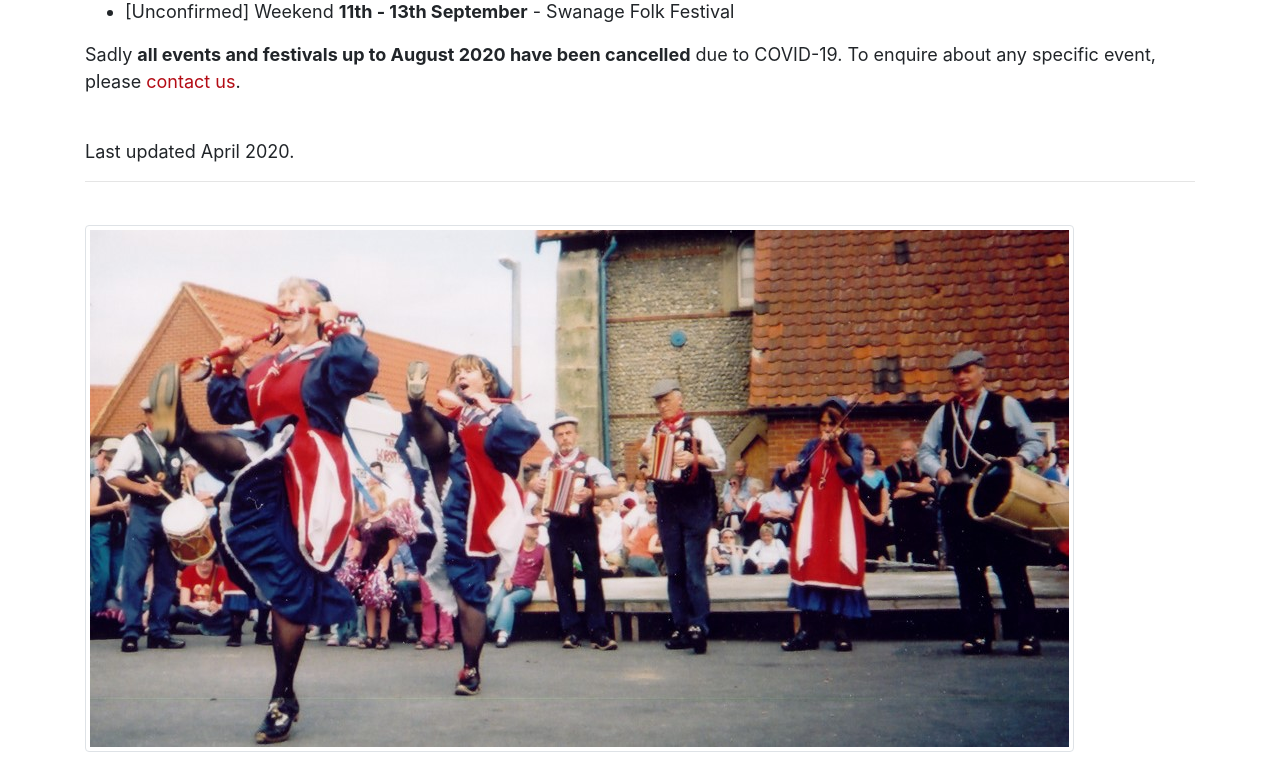
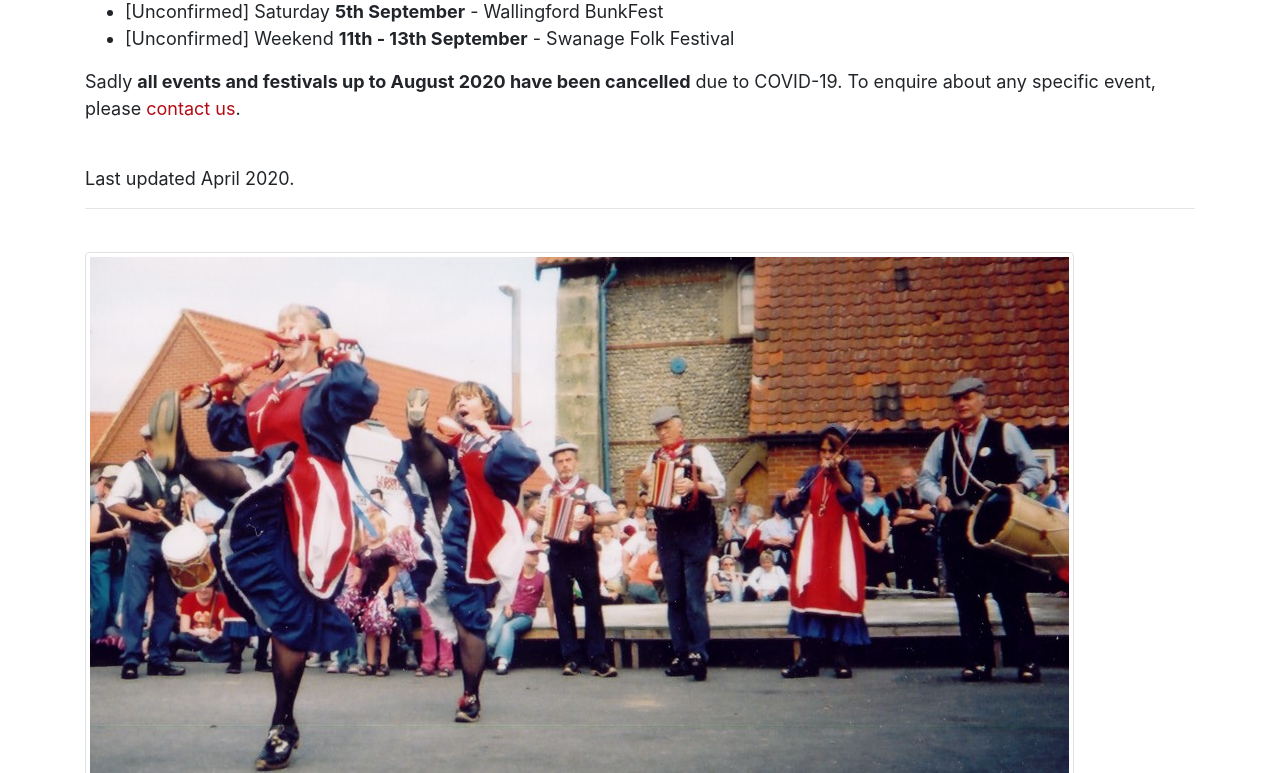
Before and after one commit to lizziepear/lizziepear.github.io, a plain HTML site: page diary.html in a window 1280 px wide. Shown: the part 281-1054 px from the top of the page. Drawn offline with Linux system fonts and the light colour scheme.

Commit message:
updated diary with wallingford bunkfest

```diff
--- a/diary.html
+++ b/diary.html
@@ -108,6 +108,7 @@
       <h2>Whitethorn Events 2020</h2>
       <p>
         <ul>
+          <li>[Unconfirmed] Saturday <strong>5th September</strong> - Wallingford BunkFest</li>
           <li>[Unconfirmed] Weekend <strong>11th - 13th September</strong> - Swanage Folk Festival</li>
         </ul>
       </p>
```
